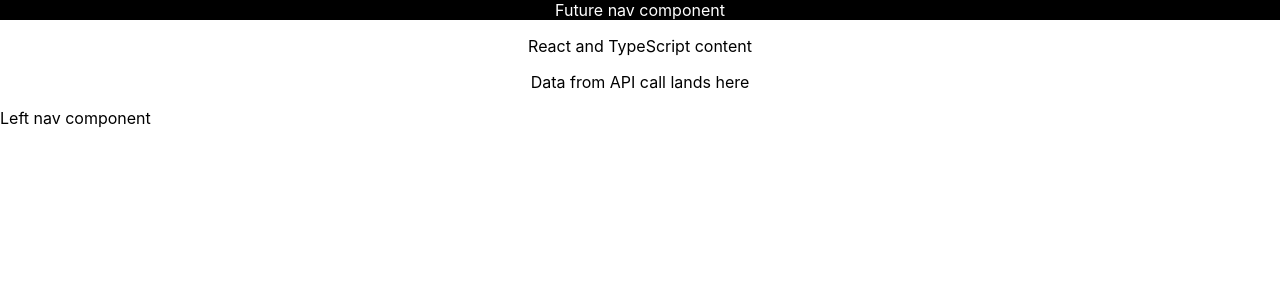
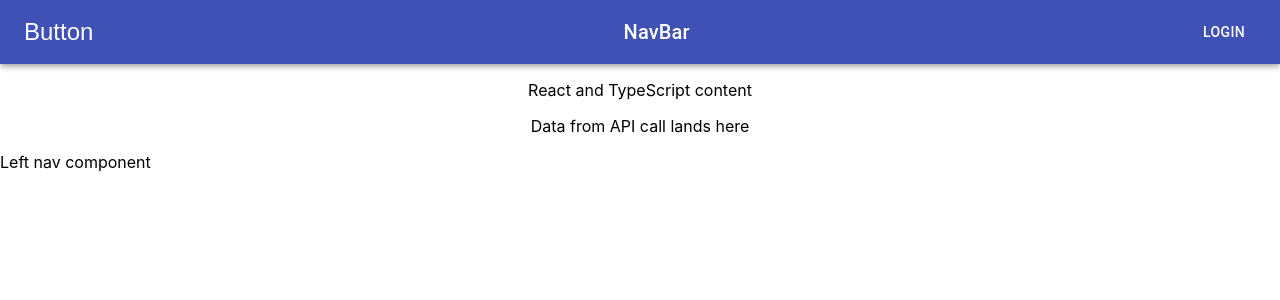
Before and after one commit to dougkellermeyer/react-typescript-demo, a React (Create React App) app: page / in a window 1280 px wide. Shown: the top 300 px of the page. Built offline with nearby package versions, Linux system fonts and the light colour scheme.

Commit message:
added navbar

```diff
--- a/package.json
+++ b/package.json
@@ -3,6 +3,7 @@
   "version": "0.1.0",
   "private": true,
   "dependencies": {
+    "@material-ui/core": "^4.5.1",
     "@types/jest": "^24.0.19",
     "@types/node": "^12.11.1",
     "@types/react": "^16.9.9",
--- a/public/index.html
+++ b/public/index.html
@@ -12,4 +12,5 @@
     <div id="root"></div>
 
   </body>
+
 </html>
--- a/src/Components/Nav/Nav.js
+++ b/src/Components/Nav/Nav.js
@@ -1,10 +1,40 @@
 import React from 'react';
-import './Nav.css'
+import './Nav.css';
+import { makeStyles } from '@material-ui/core/styles';
+import AppBar from '@material-ui/core/AppBar';
+import Toolbar from '@material-ui/core/Toolbar';
+import Typography from '@material-ui/core/Typography';
+import Button from '@material-ui/core/Button';
+import IconButton from '@material-ui/core/IconButton';
+
+const useStyles = makeStyles(theme => ({
+  root: {
+    flexGrow: 1,
+  },
+  menuButton: {
+    marginRight: theme.spacing(2),
+  },
+  title: {
+    flexGrow: 1,
+  },
+}));
 
 function Nav() {
+  const classes = useStyles();
+
   return (
-    <div className="Nav">
-          Future nav component
+      <div className={classes.root}>
+      <AppBar position="static">
+        <Toolbar>
+          <IconButton edge="start" className={classes.menuButton} color="inherit" aria-label="menu">
+            Button
+          </IconButton>
+          <Typography variant="h6" className={classes.title}>
+            NavBar
+          </Typography>
+          <Button color="inherit">Login</Button>
+        </Toolbar>
+      </AppBar>
     </div>
   );
 }
```
Also changed, not shown: 1 other file (tests, documents, lock files or other folders).
